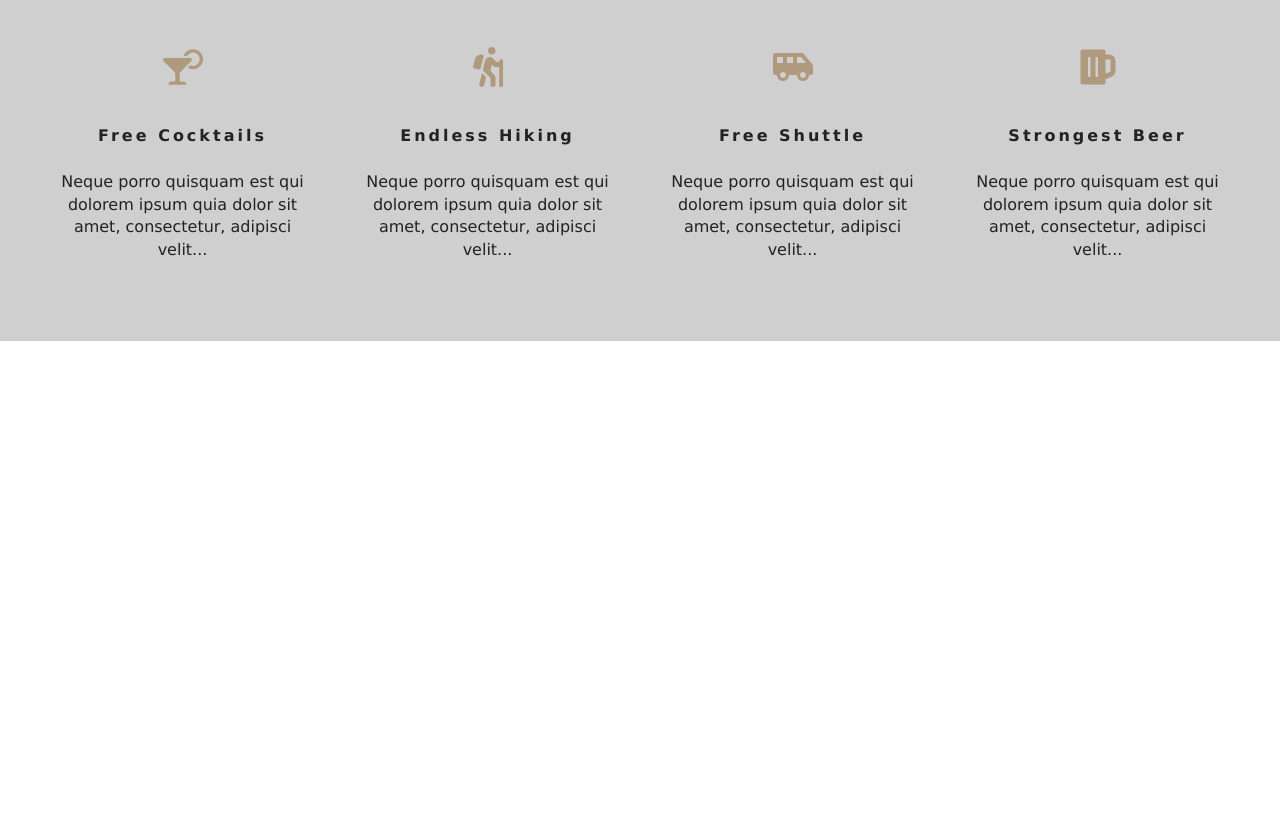
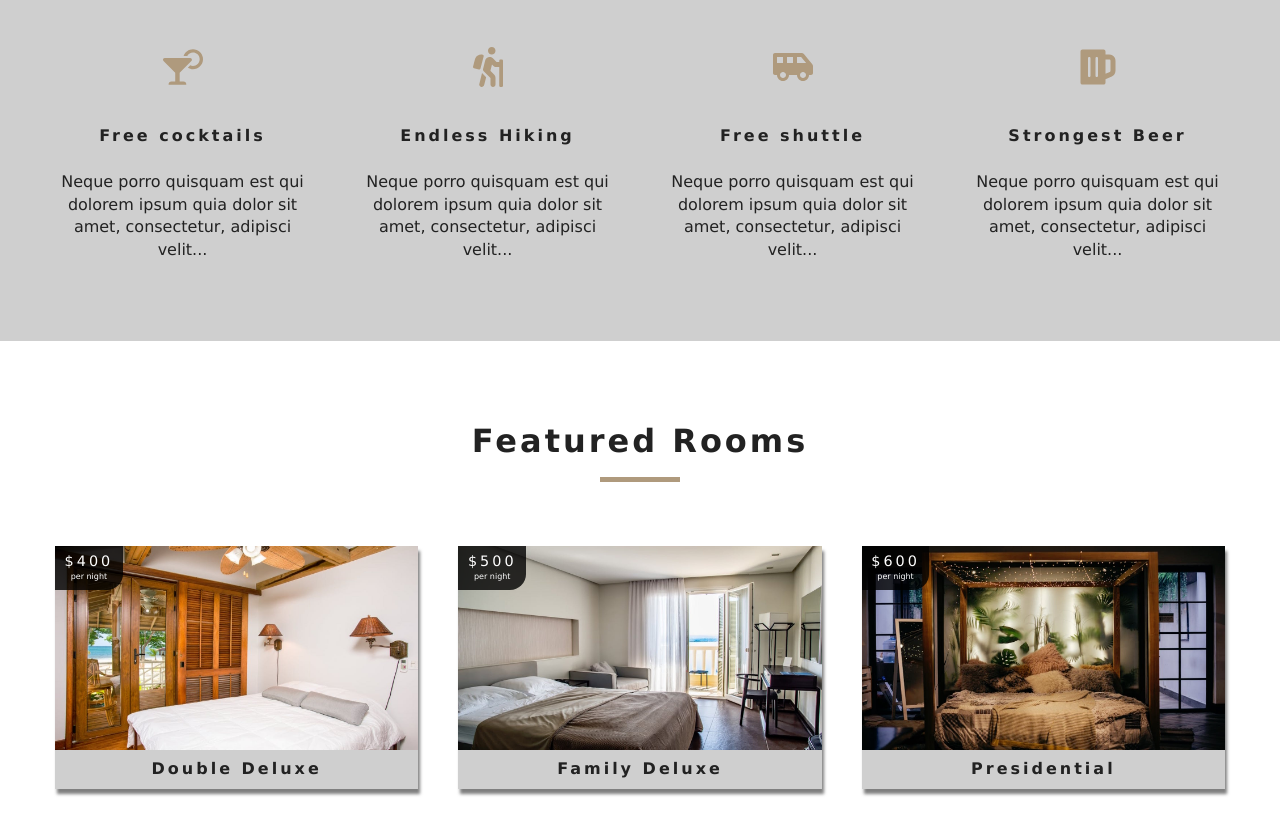
Before and after one commit to TrieuBui1006/hotel-reservation, a React (Create React App) app: page / in a window 1280 px wide. Shown: the part 960-1795 px from the top of the page. Before the commit the page ends 1301 px from the top, so only its background shows below. Built offline with nearby package versions, Linux system fonts and the light colour scheme.

Commit message:
add featured rooms

```diff
--- a/src/App.css
+++ b/src/App.css
@@ -252,7 +252,6 @@
 }
 .services h6 {
   letter-spacing: var(--mainSpacing);
-  text-transform: capitalize;
 }
 .services p {
   width: 80%;
--- /dev/null
+++ b/src/components/FeaturedRooms.js
@@ -0,0 +1,26 @@
+import React, { Component } from 'react'
+import { RoomContext } from '../context'
+
+import Room from './Room'
+import Title from './Title'
+import Loading from './Loading'
+
+export default class FeaturedRooms extends Component {
+  static contextType = RoomContext
+
+  render() {
+    let { loading, featuredRooms: rooms } = this.context
+    rooms = rooms.map((room) => {
+      return <Room key={room.id} room={room} />
+    })
+
+    return (
+      <section className="featured-rooms">
+        <Title title="featured rooms" />
+        <div className="featured-rooms-center">
+          {loading ? <Loading /> : rooms}
+        </div>
+      </section>
+    )
+  }
+}
--- /dev/null
+++ b/src/components/Loading.js
@@ -0,0 +1,12 @@
+import React from 'react'
+
+import loadingGif from '../images/gif/loading-arrow.gif'
+
+export default function Loading() {
+  return (
+    <div className="loading">
+      <h4>rooms data loading...</h4>
+      <img src={loadingGif} alt="" />
+    </div>
+  )
+}
--- a/src/components/Navbar.js
+++ b/src/components/Navbar.js
@@ -5,8 +5,6 @@
 
 const Navbar = () => {
   const [isOpen, setIsOpen] = useState(false)
-
-  console.log(isOpen)
 
   return (
     <nav className="navbar">
--- /dev/null
+++ b/src/components/Room.js
@@ -0,0 +1,24 @@
+import React from 'react'
+import { Link } from 'react-router-dom'
+
+import defaultImg from '../images/room-1.jpeg'
+
+export default function Room({ room }) {
+  const { name, slug, images, price } = room
+
+  return (
+    <article className="room">
+      <div className="img-container">
+        <img src={images[0] || defaultImg} alt="single room" />
+        <div className="price-top">
+          <h6>${price}</h6>
+          <p>per night</p>
+        </div>
+        <Link to={`/rooms/${slug}`} className="btn-primary room-link">
+          Features
+        </Link>
+      </div>
+      <p className="room-info">{name}</p>
+    </article>
+  )
+}
--- a/src/components/Services.js
+++ b/src/components/Services.js
@@ -36,7 +36,7 @@
       <Title title="services" />
       <div className="services-center">
         {services.map((item, index) => (
-          <article className="service">
+          <article className="service" key={index}>
             <span>{item.icon}</span>
             <h6>{item.title}</h6>
             <p>{item.info}</p>
--- /dev/null
+++ b/src/context.js
@@ -0,0 +1,50 @@
+import React, { Component, createContext } from 'react'
+
+import items from './data'
+
+const RoomContext = createContext()
+
+//
+class RoomProvider extends Component {
+  state = {
+    rooms: [],
+    sortedRooms: [],
+    featuredRooms: [],
+    loading: true,
+  }
+  // getData
+
+  componentDidMount() {
+    let rooms = this.formatData(items)
+    let featuredRooms = rooms.filter((room) => room.featured === true)
+    this.setState({
+      rooms,
+      featuredRooms,
+      sortedRooms: rooms,
+      loading: false,
+    })
+  }
+
+  formatData(items) {
+    let tempItems = items.map((item) => {
+      let id = item.sys.id
+      let images = item.fields.images.map((image) => image.fields.file.url)
+
+      let room = { ...item.fields, images, id }
+      return room
+    })
+    return tempItems
+  }
+
+  render() {
+    return (
+      <RoomContext.Provider value={{ ...this.state }}>
+        {this.props.children}
+      </RoomContext.Provider>
+    )
+  }
+}
+
+const RoomConsumer = RoomContext.Consumer
+
+export { RoomProvider, RoomConsumer, RoomContext }
--- a/src/index.js
+++ b/src/index.js
@@ -3,11 +3,14 @@
 import { BrowserRouter as Router } from 'react-router-dom'
 import App from './App'
 import * as serviceWorker from './serviceWorker'
+import { RoomProvider } from './context'
 
 ReactDOM.render(
-  <Router>
-    <App />
-  </Router>,
+  <RoomProvider>
+    <Router>
+      <App />
+    </Router>
+  </RoomProvider>,
   document.getElementById('root')
 )
 
--- a/src/pages/Home.js
+++ b/src/pages/Home.js
@@ -4,6 +4,7 @@
 import Hero from '../components/Hero'
 import Banner from '../components/Banner'
 import Services from '../components/Services'
+import FeaturedRooms from '../components/FeaturedRooms'
 
 const Home = () => {
   return (
@@ -20,6 +21,7 @@
       </Hero>
 
       <Services />
+      <FeaturedRooms />
     </>
   )
 }
```
Also changed, not shown: 1 other file (tests, documents, lock files or other folders).
